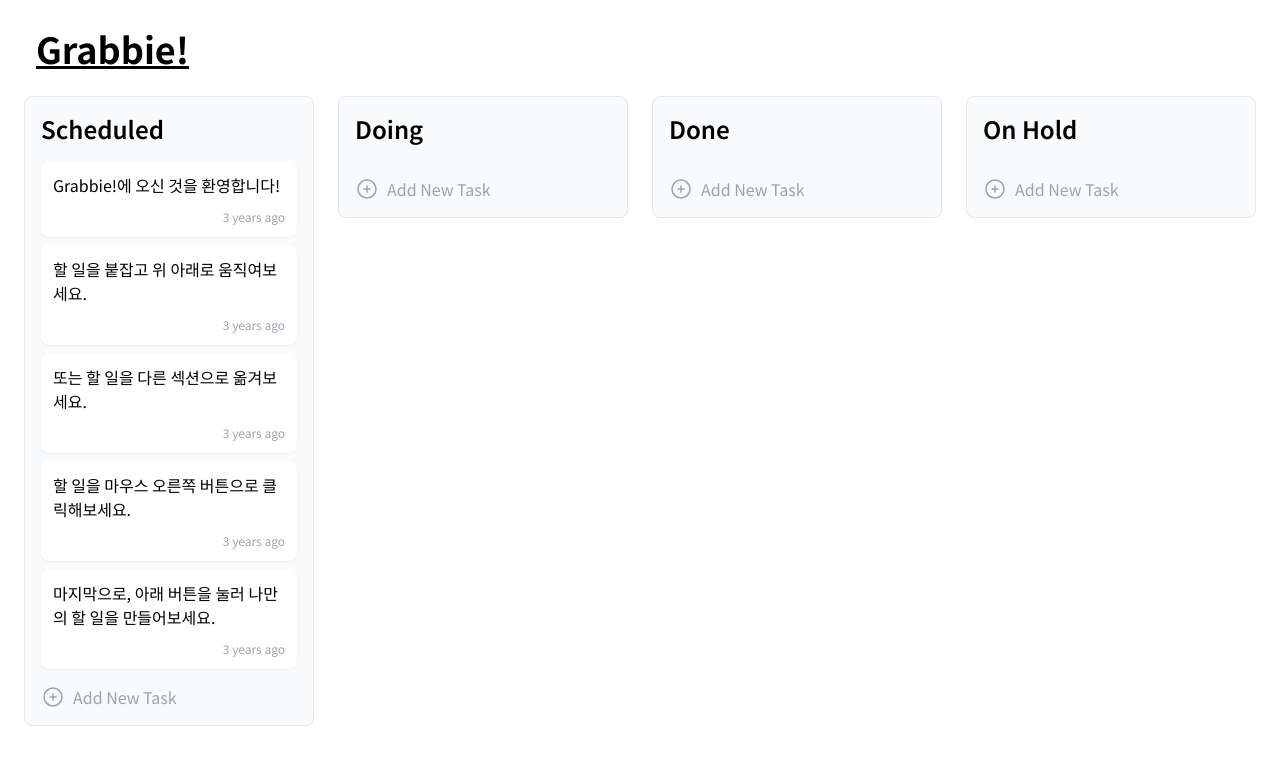
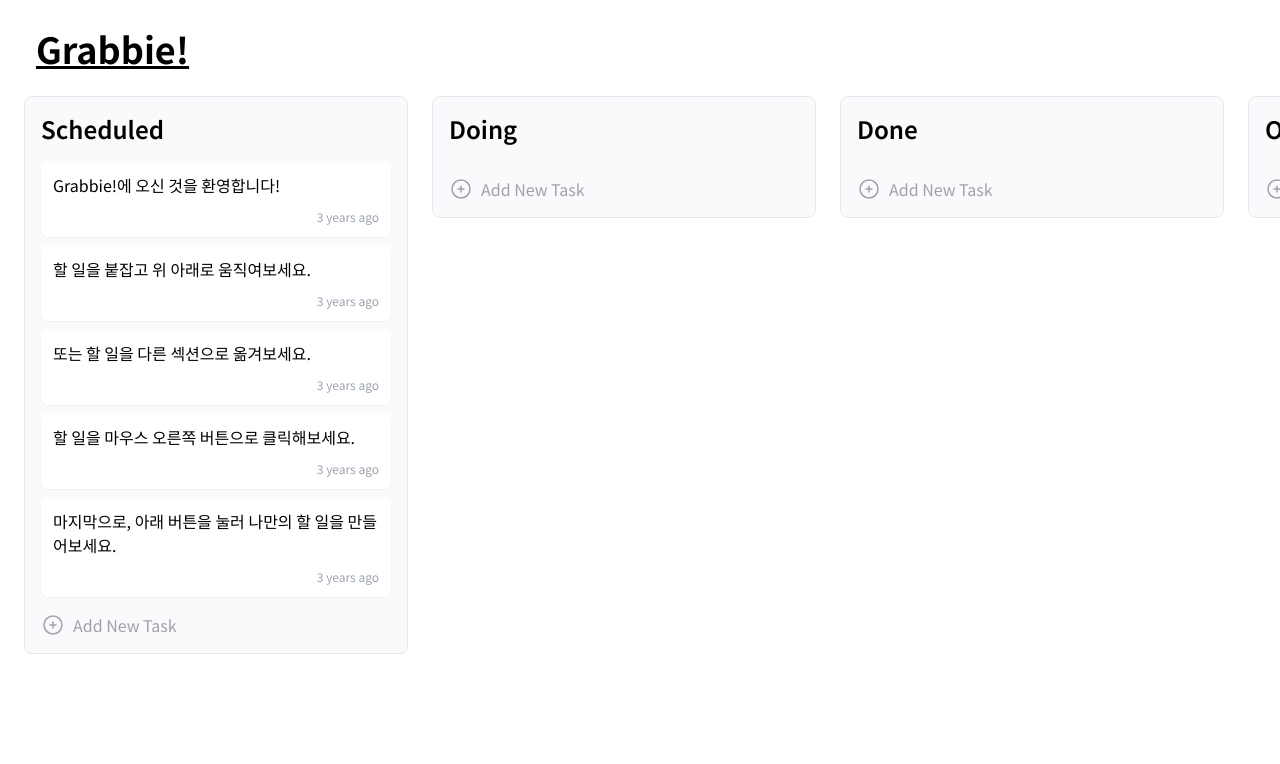
Before and after one commit to KeMezz/grabbie, a React (Vite) app: page / in a window 1280 px wide. Shown: the top 764 px of the page. Built offline with nearby package versions, Linux system fonts and the light colour scheme.

Commit message:
create basic dnd in single section

```diff
--- a/src/App.tsx
+++ b/src/App.tsx
@@ -1,11 +1,15 @@
+import { DragDropContext, DropResult } from "react-beautiful-dnd";
 import MotherTask from "./components/MotherTask";
 import { useRecoilValue } from "recoil";
 import { todosState } from "./atoms/todos";
 
 function App() {
   const todos = useRecoilValue(todosState);
+  const onDragEnd = (result: DropResult) => {
+    console.log(result);
+  };
   return (
-    <>
+    <DragDropContext onDragEnd={onDragEnd}>
       <header className="flex items-center px-9 gap-5 h-24">
         <h1 className="text-4xl font-bold underline">Grabbie!</h1>
       </header>
@@ -20,7 +24,7 @@
           ))}
         </section>
       </main>
-    </>
+    </DragDropContext>
   );
 }
 
--- a/src/components/ChildTask.tsx
+++ b/src/components/ChildTask.tsx
@@ -1,21 +1,37 @@
 import React from "react";
 import dayjs from "dayjs";
+import { Draggable } from "react-beautiful-dnd";
 
 interface ChildTaskProps {
   id: number;
   text: string;
   isDone: boolean;
   createdAt: number;
+  index: number;
 }
 
-const ChildTask: React.FC<ChildTaskProps> = ({ text, createdAt }) => {
+const ChildTask: React.FC<ChildTaskProps> = ({
+  id,
+  text,
+  createdAt,
+  index,
+}) => {
   return (
-    <div className="p-3 rounded-lg bg-white shadow-sm flex flex-col gap-3">
-      <p>{text}</p>
-      <span className="text-xs text-gray-400 ml-auto">
-        {dayjs(createdAt).fromNow()}
-      </span>
-    </div>
+    <Draggable draggableId={id + ""} index={index}>
+      {(magic, snapshot) => (
+        <div
+          className="p-3 rounded-lg bg-white shadow-sm flex flex-col gap-3"
+          ref={magic.innerRef}
+          {...magic.dragHandleProps}
+          {...magic.draggableProps}
+        >
+          <p>{text}</p>
+          <span className="text-xs text-gray-400 ml-auto">
+            {dayjs(createdAt).fromNow()}
+          </span>
+        </div>
+      )}
+    </Draggable>
   );
 };
 
--- a/src/components/MotherTask.tsx
+++ b/src/components/MotherTask.tsx
@@ -2,6 +2,7 @@
 import ChildTask from "./ChildTask";
 import AddNewTodo from "./AddNewTodo";
 import { Todo } from "../types/todo.type";
+import { Droppable } from "react-beautiful-dnd";
 
 interface MotherTaskProps {
   title: string;
@@ -10,13 +11,21 @@
 
 const MotherTask: React.FC<MotherTaskProps> = ({ title, todos }) => {
   return (
-    <article className="border w-96 p-4 flex flex-col gap-4 rounded-lg bg-gray-50 h-fit">
+    <article className="border w-96 shrink-0 p-4 flex flex-col gap-4 rounded-lg bg-gray-50 h-fit">
       <h2 className="text-2xl font-semibold">{title}</h2>
-      <div className="flex flex-col gap-2">
-        {todos.map((todo) => (
-          <ChildTask key={todo.id} {...todo} />
-        ))}
-      </div>
+      <Droppable droppableId={title}>
+        {(magic, snapshot) => (
+          <div
+            className="flex flex-col gap-2"
+            ref={magic.innerRef}
+            {...magic.droppableProps}
+          >
+            {todos.map((todo, index) => (
+              <ChildTask key={todo.id} index={index} {...todo} />
+            ))}
+          </div>
+        )}
+      </Droppable>
       <AddNewTodo defaultSection={title} />
     </article>
   );
```
